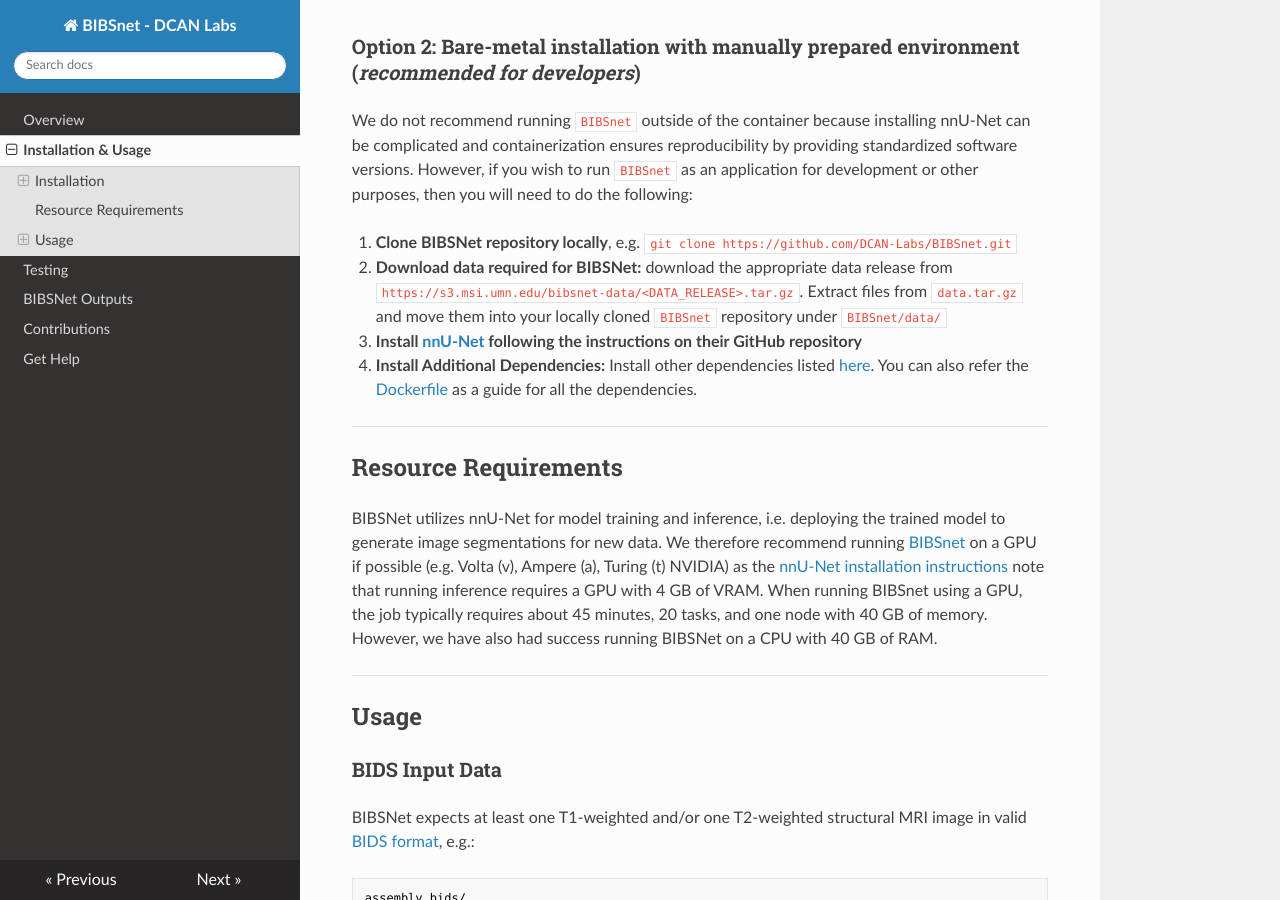
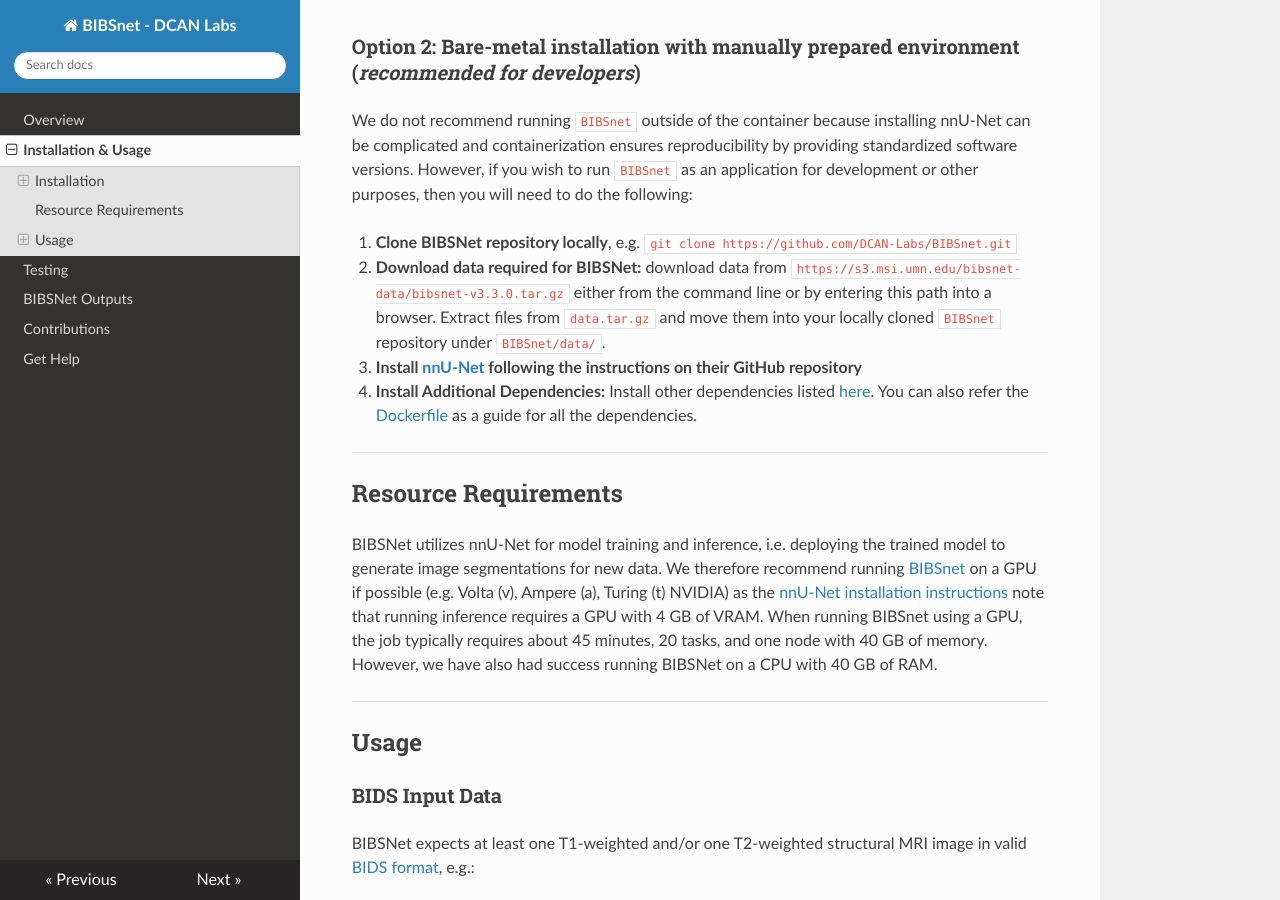
Before and after one commit to DCAN-Labs/BIBSnet, an MkDocs documentation site: the page built from docs/usage.md, in a window 1280 px wide and 900 px high, scrolled down 698 px. Built offline with MkDocs 1.6.1, drawn with Linux system fonts in a browser that asks for light colours; nearby versions of some CDN libraries.

Commit message:
fixed citations and reorganized Installation and Usage page

```diff
--- a/docs/usage.md
+++ b/docs/usage.md
@@ -27,8 +27,11 @@
 We do not recommend running `BIBSnet` outside of the container because installing nnU-Net can be complicated and containerization ensures reproducibility by providing standardized software versions. However, if you wish to run `BIBSnet` as an application for development or other purposes, then you will need to do the following:
 
 1. **Clone BIBSNet repository locally**, e.g. `git clone https://github.com/DCAN-Labs/BIBSnet.git`
-2. **Download data required for BIBSNet:** download the appropriate data release from `https://s3.msi.umn.edu/bibsnet-data/<DATA_RELEASE>.tar.gz`. Extract files from `data.tar.gz` and move them into your locally cloned `BIBSnet` repository under `BIBSnet/data/`
+
+2. **Download data required for BIBSNet:** download data from `https://s3.msi.umn.edu/bibsnet-data/bibsnet-v3.3.0.tar.gz` either from the command line or by entering this path into a browser. Extract files from `data.tar.gz` and move them into your locally cloned `BIBSnet` repository under `BIBSnet/data/`.
+
 3. **Install [nnU-Net](https://github.com/MIC-DKFZ/nnUNet#installation) following the instructions on their GitHub repository**
+
 4. **Install Additional Dependencies:** Install other dependencies listed [here](https://github.com/DCAN-Labs/BIBSnet/network/dependencies). You can also refer the [Dockerfile](https://github.com/DCAN-Labs/BIBSnet/blob/main/Dockerfile) as a guide for all the dependencies.
 
 -----------------
```
Also changed, not shown: docs/index.md (+1 -0 lines).
